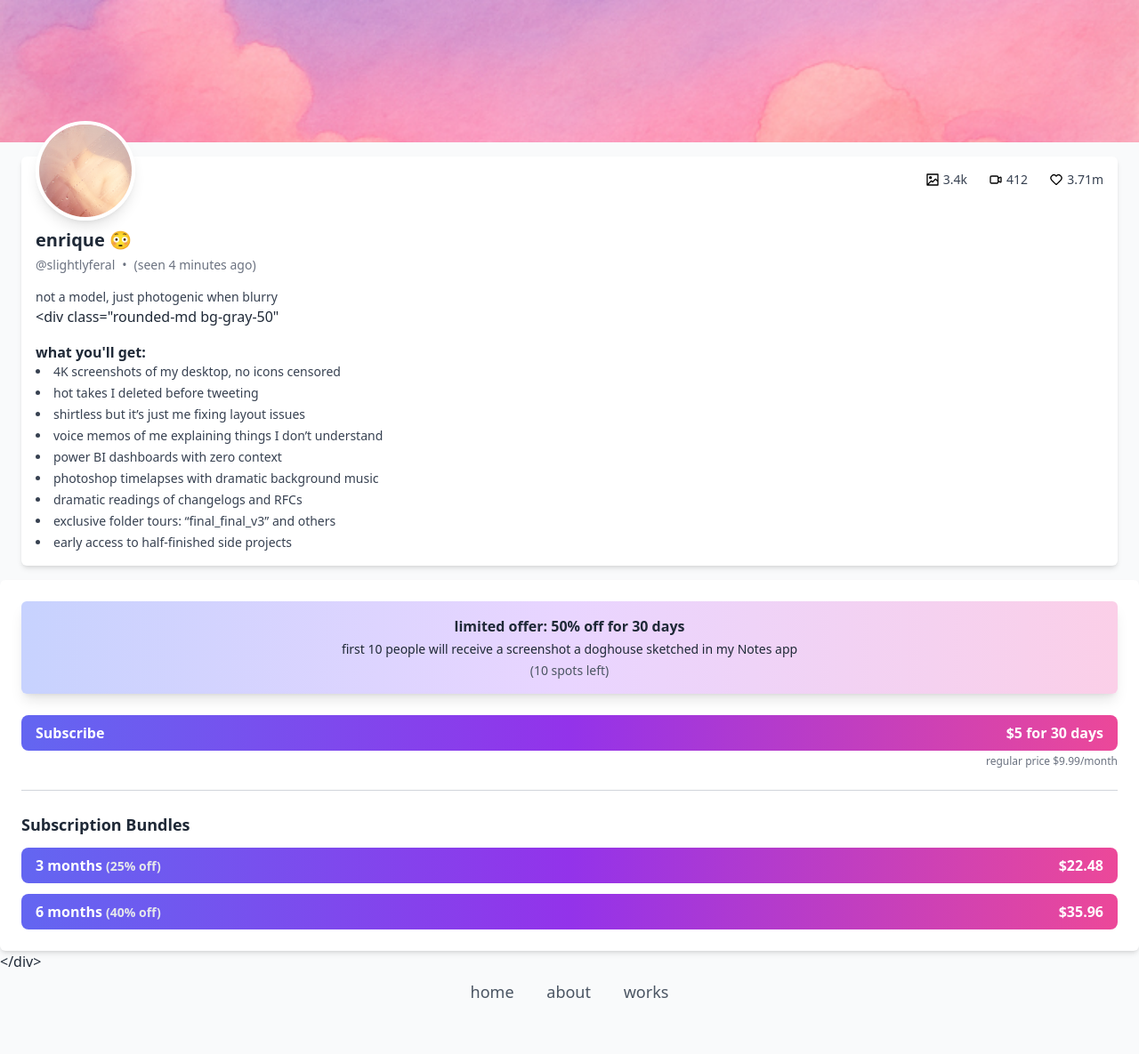
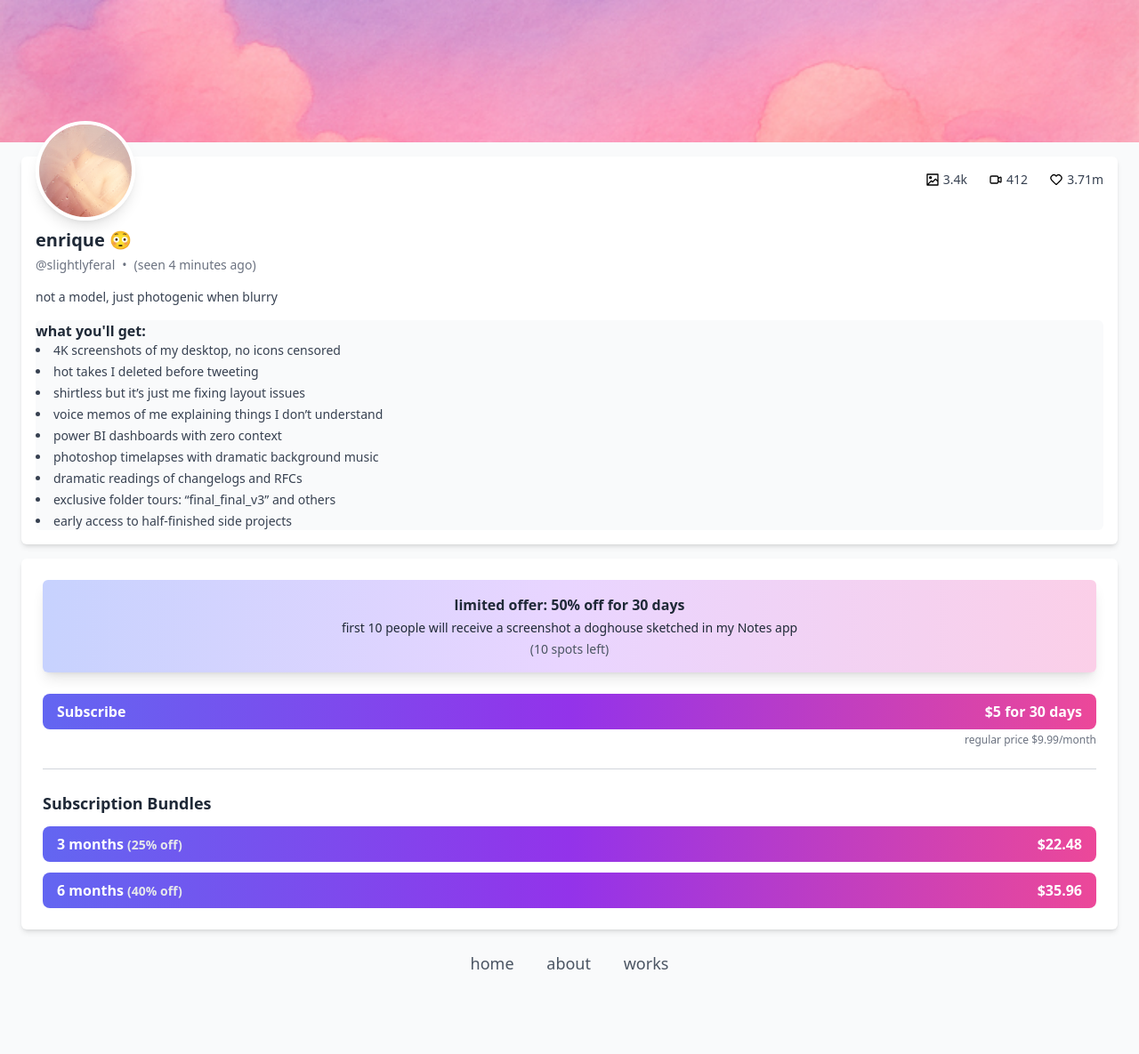
Before and after one commit to enriquebarragan/enriquebarragan.github.io, a Jekyll site: the page built from rips/not-onlyfans/index.md, in a window 1280 px wide. Shown: the whole page at 89% size. Built offline with Jekyll 4.4.1, drawn with Linux system fonts in a browser that asks for light colours; nearby versions of some CDN libraries; after the commit the page ends 1153 px from its top, so only the background shows below that.

Commit message:
Update index.md

```diff
--- a/rips/not-onlyfans/index.md
+++ b/rips/not-onlyfans/index.md
@@ -45,7 +45,7 @@ permalink: /rips/not-onlyfans/
       </div>
 
   <p class="mt-4 text-sm text-gray-700">not a model, just photogenic when blurry</p>
-  <div class="rounded-md bg-gray-50"
+  <div class="rounded-md bg-gray-50">
       <p class="mt-4 font-semibold text-gray-800">what you'll get:</p>
       <ul class="list-disc list-inside text-sm text-gray-700 space-y-1">
         <li>4K screenshots of my desktop, no icons censored</li>
```
